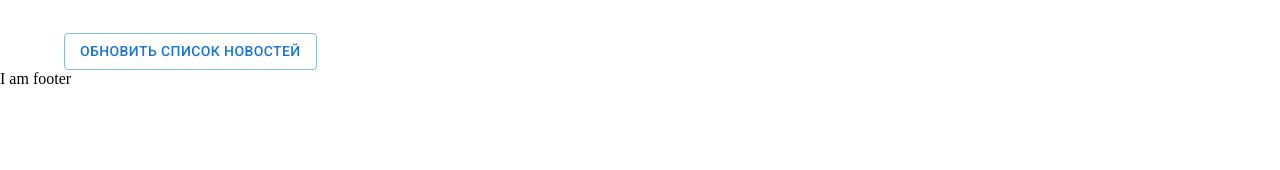
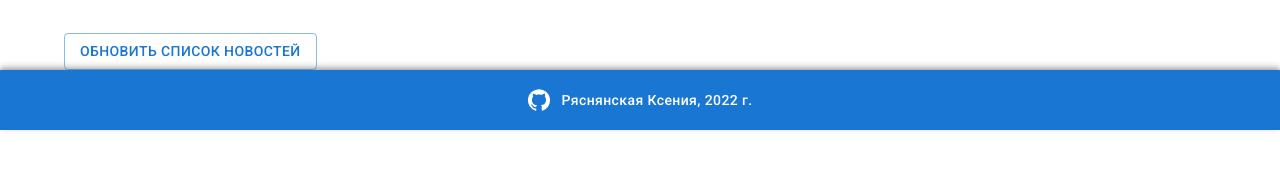
Before and after one commit to ry-ksu/hacker-news, a React (Create React App) app: page / in a window 1280 px wide. Shown: the part 148-318 px from the top of the page. Built offline with nearby package versions, Linux system fonts and the light colour scheme; no server answers.

Commit message:
feat: add footer styles

```diff
--- a/src/components/chosenStory/index.tsx
+++ b/src/components/chosenStory/index.tsx
@@ -1,5 +1,4 @@
 import React from 'react';
-import { NavLink } from 'react-router-dom';
 import { useAppSelector } from 'hook';
 import { CommentsContainer } from 'containers/commentsContainer';
 
@@ -12,7 +11,7 @@ export const ChosenStory = () => {
       {chosenStory && (
         <div>
           <h3>{chosenStory.title}</h3>
-          <NavLink to={chosenStory.url}>{chosenStory.url}</NavLink>
+          <a href={chosenStory.url}>{chosenStory.url}</a>
           <p>{String(new Date(chosenStory.time * 1000))}</p>
           <p>{chosenStory.by}</p>
           <p>Комментарии: {chosenStory.kids?.length || 0}</p>
--- a/src/components/footer/index.tsx
+++ b/src/components/footer/index.tsx
@@ -1,9 +1,17 @@
 import React from 'react';
+import GitHubIcon from '@mui/icons-material/GitHub';
+
+import styles from './style.module.css';
 
 export const Footer = () => {
   return (
-    <div>
-      <p>I am footer</p>
+    <div className={styles.footer}>
+      <a href="https://github.com/ry-ksu">
+        <div className={styles['github-container']}>
+          <GitHubIcon style={{ color: '#fff' }} />
+          <span className={styles['github-name']}>Ряснянская Ксения, 2022 г.</span>
+        </div>
+      </a>
     </div>
   );
 };
--- /dev/null
+++ b/src/components/footer/style.module.css
@@ -0,0 +1,26 @@
+.footer {
+  background-color: #1976d2;
+  height: 60px;
+  box-shadow: 0px -2px 4px -1px rgb(0 0 0 / 20%),
+              0px -4px 5px 0px rgb(0 0 0 / 14%),
+              0px -1px 10px 0px rgb(0 0 0 / 12%);
+}
+
+.footer,
+.github-container {
+  display: flex;
+  justify-content: center;
+  align-items: center;
+}
+
+.github-container {
+  gap: 10px;
+}
+
+.github-name {
+  font-family: "Roboto","Helvetica","Arial",sans-serif;
+  color: #fff;
+  font-weight: 500;
+  font-size: 0.875rem;
+  letter-spacing: 0.02857em;
+}
--- a/src/containers/storiesContainer/index.tsx
+++ b/src/containers/storiesContainer/index.tsx
@@ -1,7 +1,7 @@
 import React from 'react';
 import { useAppSelector } from 'hook';
 import { Story } from 'components/story';
-import { Container, Grid } from '@mui/material';
+import { Container } from '@mui/material';
 
 export const StoriesContainer = () => {
   const stories = useAppSelector((state) => state.stories.stories);
--- a/src/store/storiesSlice.tsx
+++ b/src/store/storiesSlice.tsx
@@ -74,10 +74,11 @@ const storiesSlice = createSlice({
         state.error = '';
       })
       .addCase(fetchStories.fulfilled, (state, action) => {
+        state.stories = action.payload;
+        state.stories.filter((elem) => elem != null);
+        console.log('end fetch', state.stories);
+        state.stories.sort((a, b) => b.time - a.time);
         state.isLoaded = 'LOADED';
-        state.stories = action.payload;
-        console.log('end fetch', action.payload);
-        state.stories.sort((a, b) => b.time - a.time);
       })
       .addCase(fetchStories.rejected, (state) => {
         state.isLoaded = 'REJECTED';
```
